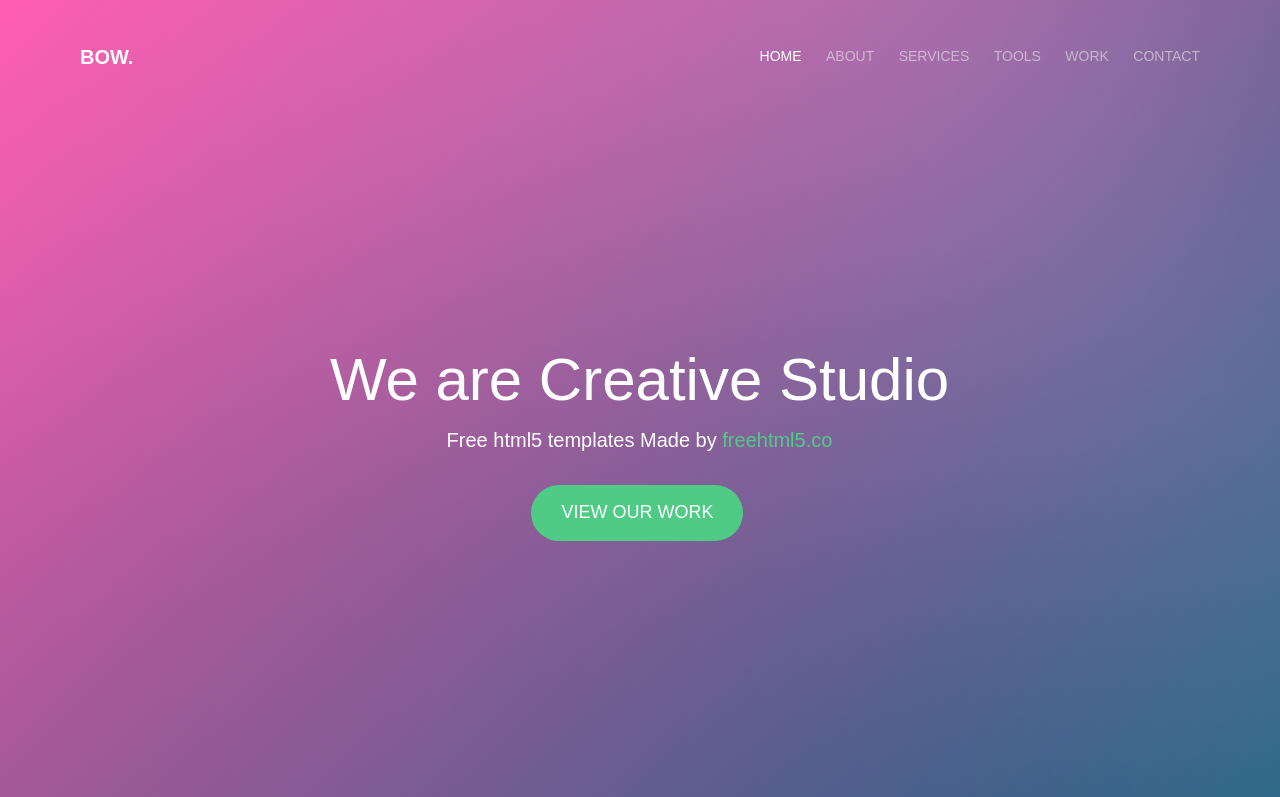
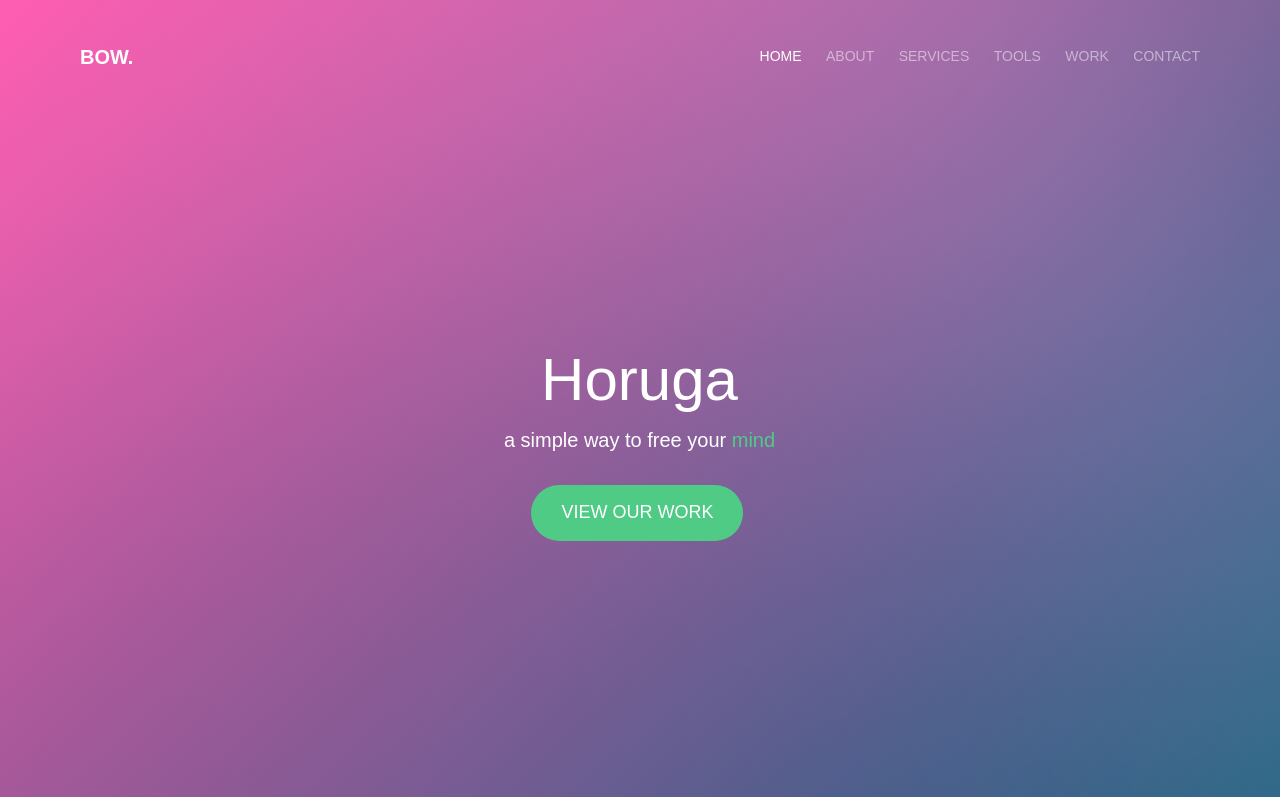
Before and after one commit to Horuga/horuga, a plain HTML site: page index.html in a window 1280 px wide. Shown: the top 797 px of the page. Drawn offline with Linux system fonts and the light colour scheme; files whose address does not match are found by name.

Commit message:
Update index.html

```diff
--- a/index.html
+++ b/index.html
@@ -8,21 +8,6 @@
 	<meta name="description" content="Free HTML5 Website Template by FreeHTML5.co" />
 	<meta name="keywords" content="free website templates, free html5, free template, free bootstrap, free website template, html5, css3, mobile first, responsive" />
 	<meta name="author" content="FreeHTML5.co" />
-
-
-  <!--
-	//////////////////////////////////////////////////////
-
-	FREE HTML5 TEMPLATE
-	DESIGNED & DEVELOPED by FreeHTML5.co
-
-	Website: 		http://freehtml5.co/
-	Email: 			info@freehtml5.co
-	Twitter: 		http://twitter.com/fh5co
-	Facebook: 		https://www.facebook.com/fh5co
-
-	//////////////////////////////////////////////////////
-	 -->
 
   	<!-- Facebook and Twitter integration -->
 	<meta property="og:title" content=""/>
@@ -107,8 +92,8 @@
 				<div class="col-md-10 col-md-offset-1 text-center">
 					<div class="display-t">
 						<div class="display-tc animate-box" data-animate-effect="fadeIn">
-							<h1>We are Creative Studio</h1>
-							<h2>Free html5 templates Made by <a href="http://freehtml5.co/" target="_blank">freehtml5.co</a></h2>
+							<h1>Horuga</h1>
+							<h2>a simple way to free your <a href="#" target="_blank">mind</a></h2>
 							<p><a href="#" class="btn btn-default">View Our Work</a></p>
 						</div>
 					</div>
@@ -417,8 +402,8 @@
 			<div class="row copyright">
 				<div class="col-md-12 text-center">
 					<p>
-						<small class="block">&copy; 2016 Free HTML5. All Rights Reserved.</small>
-						<small class="block">Designed by <a href="http://freehtml5.co/" target="_blank">FreeHTML5.co</a> Demo Images: <a href="http://unsplash.co/" target="_blank">Unsplash</a></small>
+						<small class="block">&copy; 2017 Horuga. All Rights Reserved.</small>
+						<small class="block">An Xllway & <a href="http://juoo.ga/" target="_blank">Juooga</a> Company. Let's <a href="http://tryhtml.org/" target="_blank">Try HTML</a></small>
 					</p>
 					<p>
 						<ul class="fh5co-social-icons">
```
